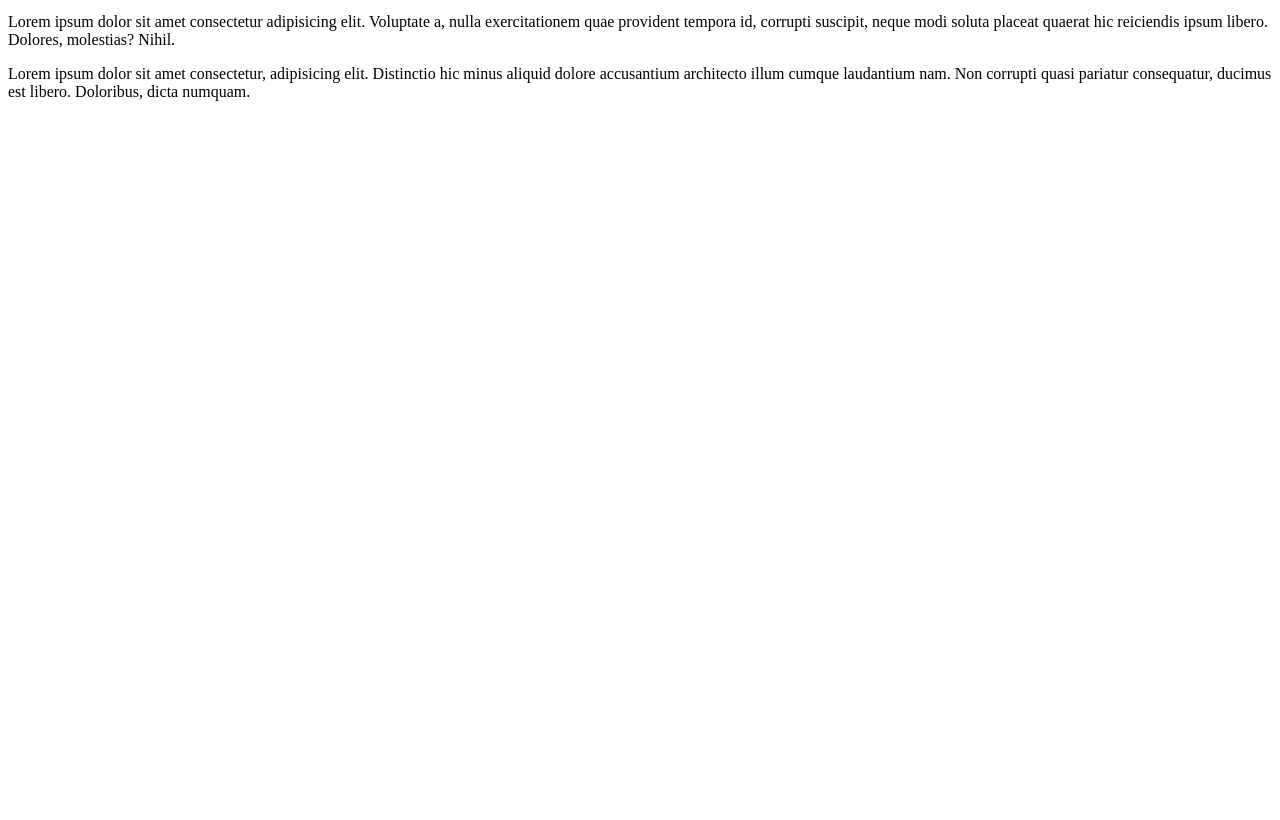
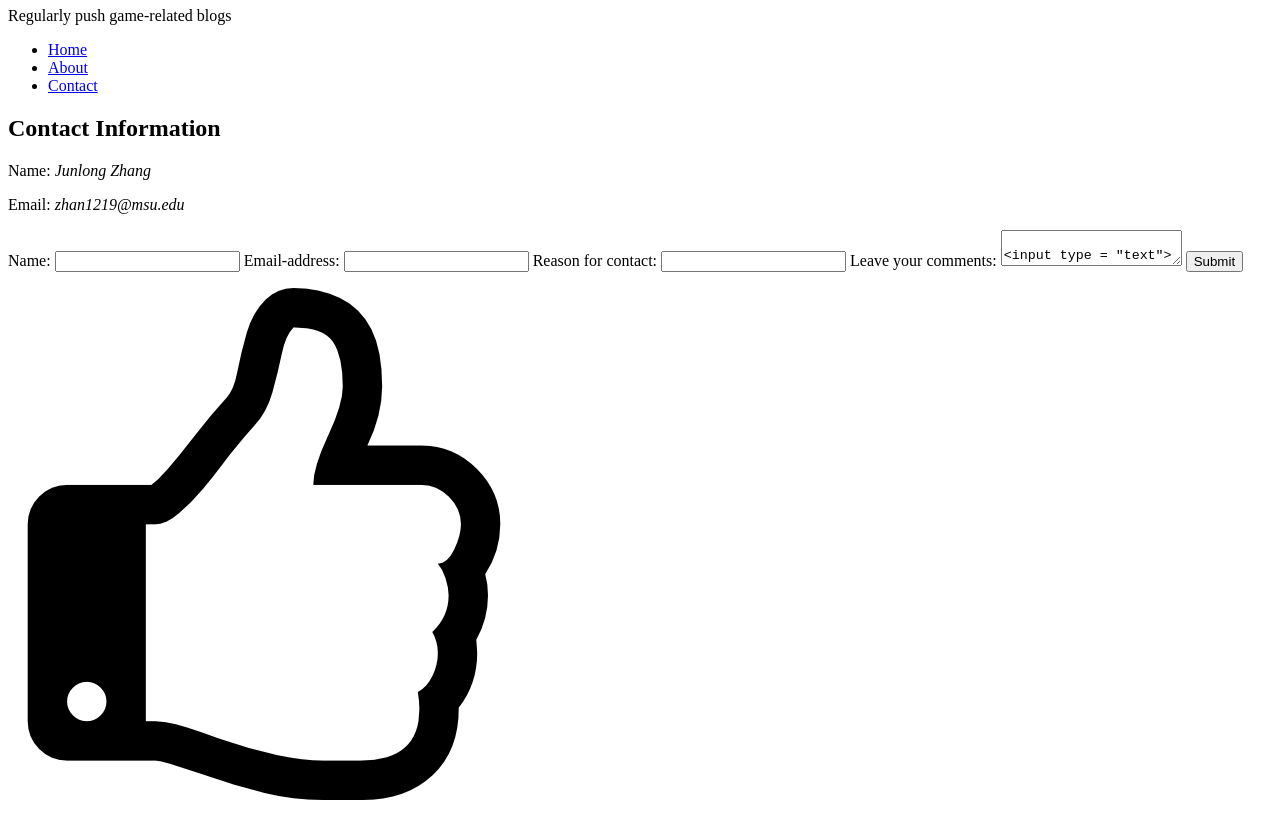
Before and after one commit to HCHH1219/mi349_blog, a plain HTML site: page contact.html in a window 1280 px wide. Shown: the part 73-893 px from the top of the page. Before the commit the page ends 800 px from the top, so only its background shows below. Drawn offline with Linux system fonts and the light colour scheme.

Commit message:
Contaxct

```diff
--- a/contact.html
+++ b/contact.html
@@ -7,6 +7,9 @@
     <title>About Us</title>
 </head>
 <body>
+    <header>
+        <h1>Game Design Analysis</h1>
+        <p>Regularly push game-related blogs</p>
         <nav>
             <ul>
                 <li><a href="index.html">Home</a></li>
@@ -14,7 +17,36 @@
                 <li><a href="contact.html">Contact</a></li>
             </ul>
         </nav>
-    <p>Lorem ipsum dolor sit amet consectetur adipisicing elit. Voluptate a, nulla exercitationem quae provident tempora id, corrupti suscipit, neque modi soluta placeat quaerat hic reiciendis ipsum libero. Dolores, molestias? Nihil.</p>
-    <p>Lorem ipsum dolor sit amet consectetur, adipisicing elit. Distinctio hic minus aliquid dolore accusantium architecto illum cumque laudantium nam. Non corrupti quasi pariatur consequatur, ducimus est libero. Doloribus, dicta numquam.</p>
+    </header>
+    <main>
+        <h2>Contact Information</h2>
+        <p>Name: <em>Junlong Zhang</em></p>
+        <p>Email: <em>zhan1219@msu.edu</em></p>
+            <form>
+                <label>Name:
+                    <input type="text">
+                </label>
+                <label>Email-address:
+                    <input type="text">
+                </label>
+
+                <label>Reason for contact:
+                    <input list="browsers" name="browser">
+                    <datalist id="browsers">
+                        <option value="saying hi">
+                        <option value="looking for a contractor">
+                        <option value="interested in an interview">
+                    </datalist>
+                </label>
+                <label>Leave your comments:
+                    <textarea>
+                        <input type = "text">
+                    </textarea>
+                </label>
+
+                <button>Submit</button>
+            </form>
+        <p><img alt="Thumbs-pp" src="Blog-images/thumbs-up.png" /></p>
+    </main>
 </body>
 </html>
```
Lines whose indentation alone changed are shown as unchanged.
